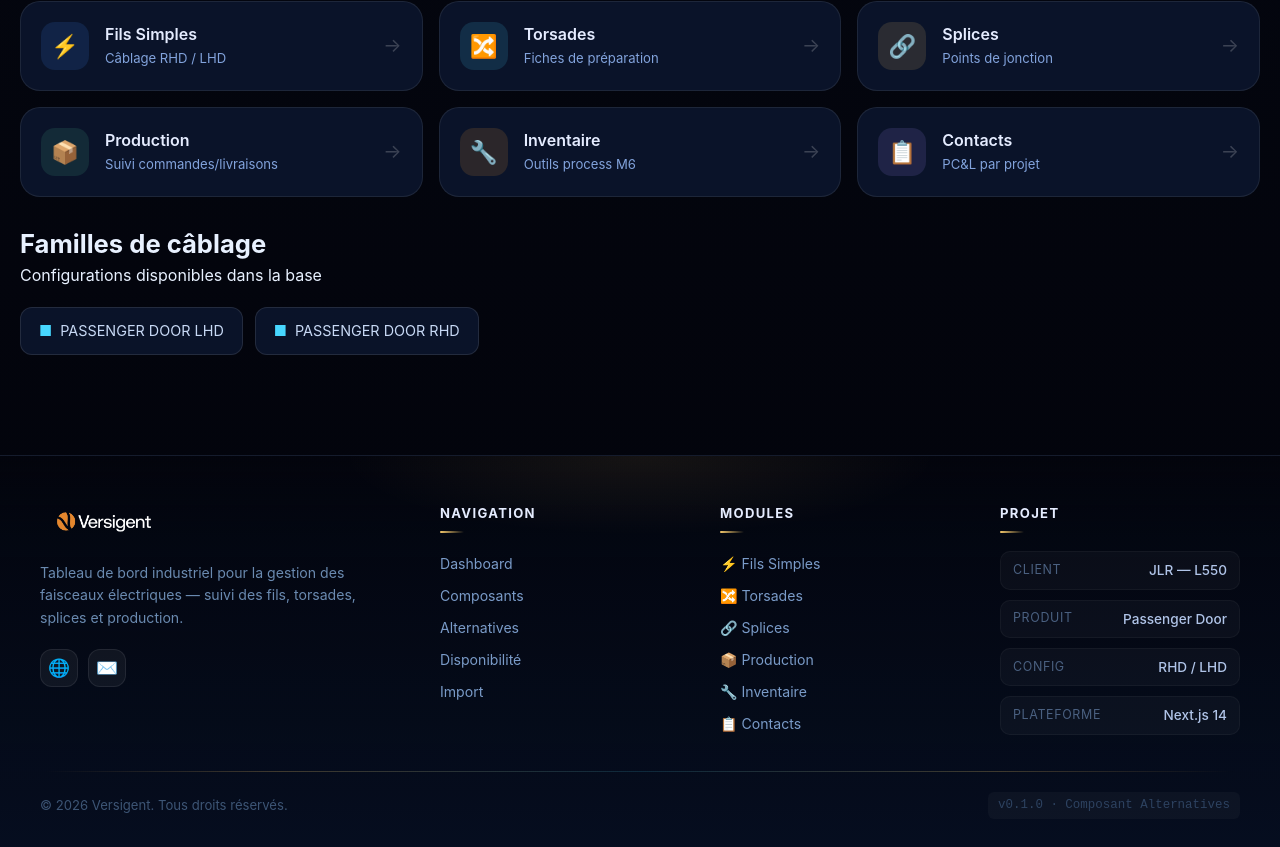
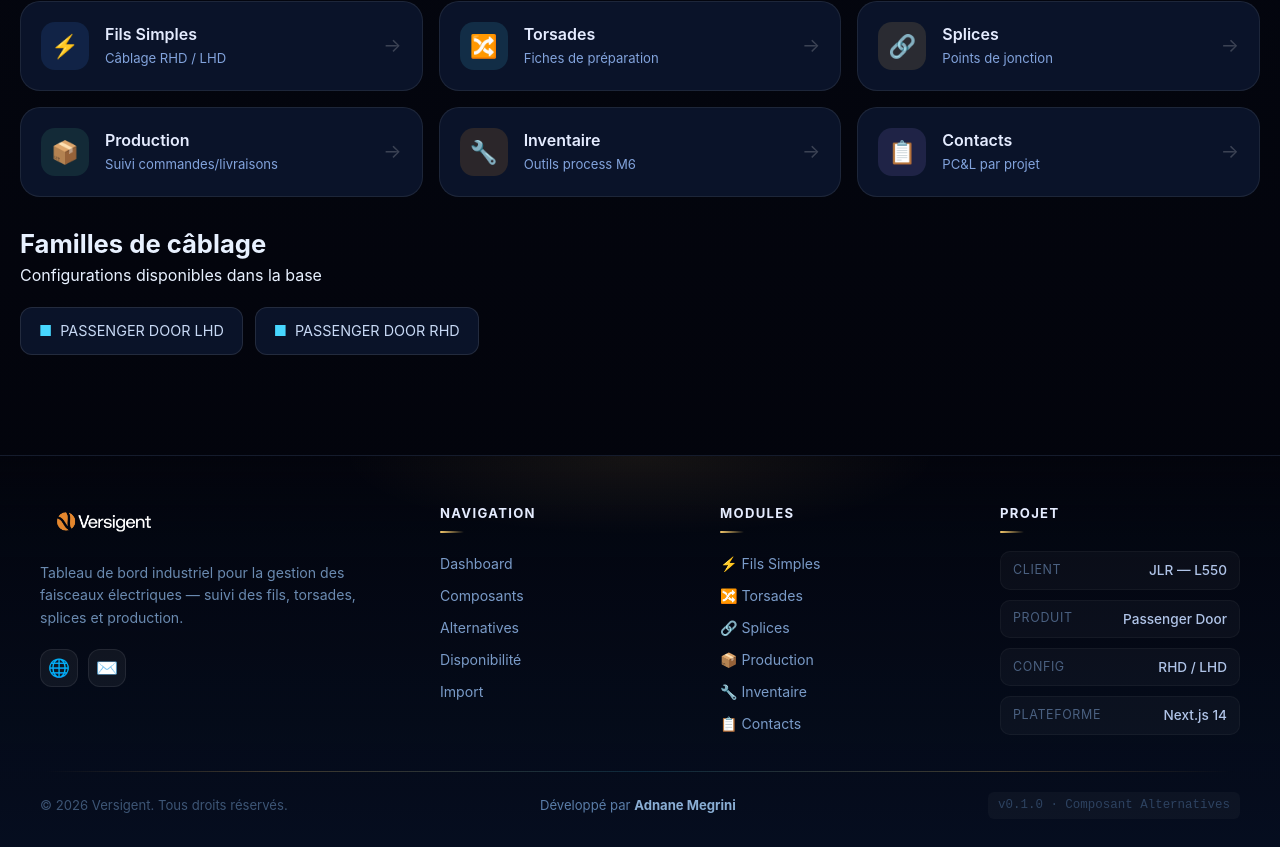
Before and after one commit to Adnane236/composant-alternatives, a Next.js app: page / in a window 1280 px wide. Shown: the part 891-1738 px from the top of the page. Built offline with nearby package versions, Linux system fonts and the light colour scheme.

Commit message:
feat: add developer credit with portfolio link in footer

```diff
--- a/app/components/RootLayoutClient.tsx
+++ b/app/components/RootLayoutClient.tsx
@@ -129,6 +129,9 @@ function AppShell({ children }: Props) {
             <div className="footer-divider" />
             <div className="footer-bottom-content">
               <span>© {new Date().getFullYear()} Versigent. Tous droits réservés.</span>
+              <a href="https://portfolio-adnane-megrini.netlify.app/" target="_blank" rel="noopener noreferrer" className="footer-dev-credit">
+                Développé par <strong>Adnane Megrini</strong>
+              </a>
               <span className="footer-version">v0.1.0 · Composant Alternatives</span>
             </div>
           </div>
--- a/app/globals.css
+++ b/app/globals.css
@@ -1312,6 +1312,26 @@ select {
   border-radius: 6px;
 }
 
+.footer-dev-credit {
+  color: #5a7da8;
+  font-size: 0.82rem;
+  text-decoration: none;
+  transition: color 0.2s;
+}
+
+.footer-dev-credit:hover {
+  color: #f5c86b;
+}
+
+.footer-dev-credit strong {
+  color: #8aaed4;
+  transition: color 0.2s;
+}
+
+.footer-dev-credit:hover strong {
+  color: #f5c86b;
+}
+
 /* Responsive footer */
 @media (max-width: 900px) {
   .footer-grid {
```
